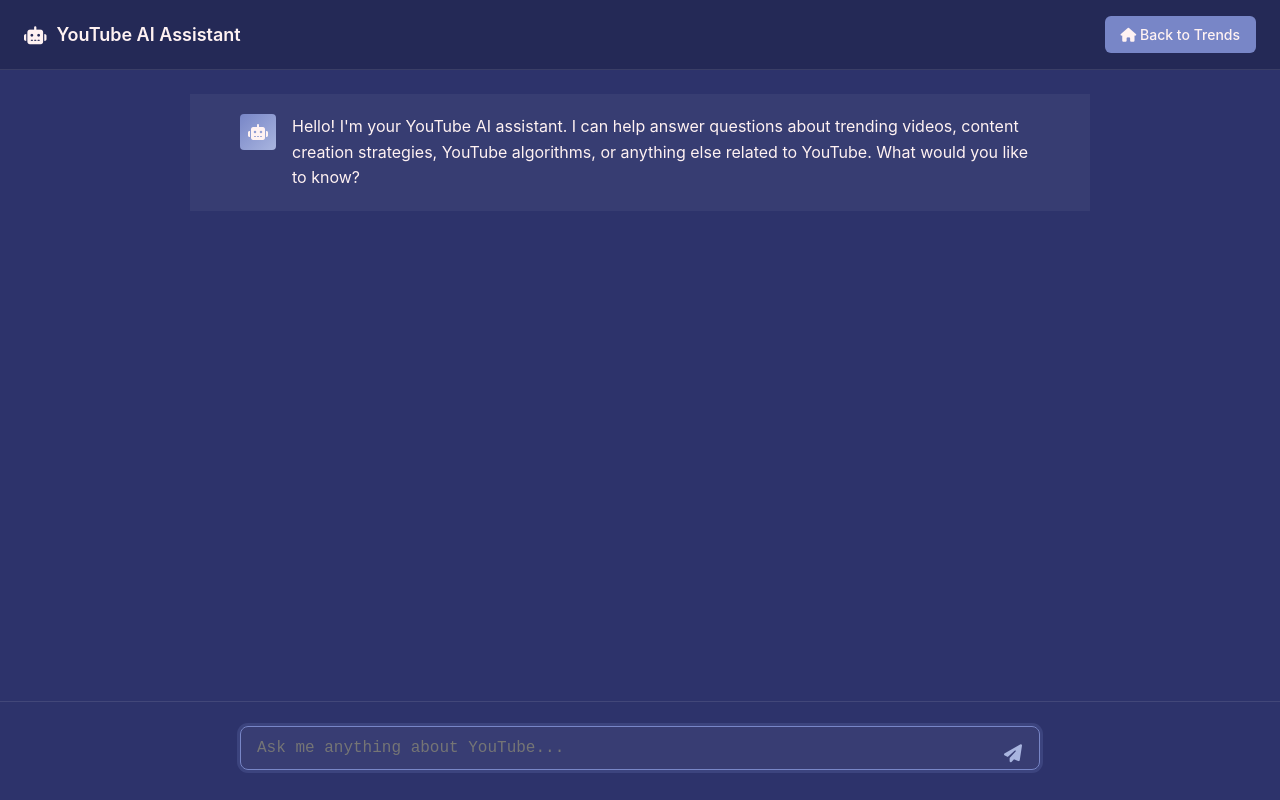
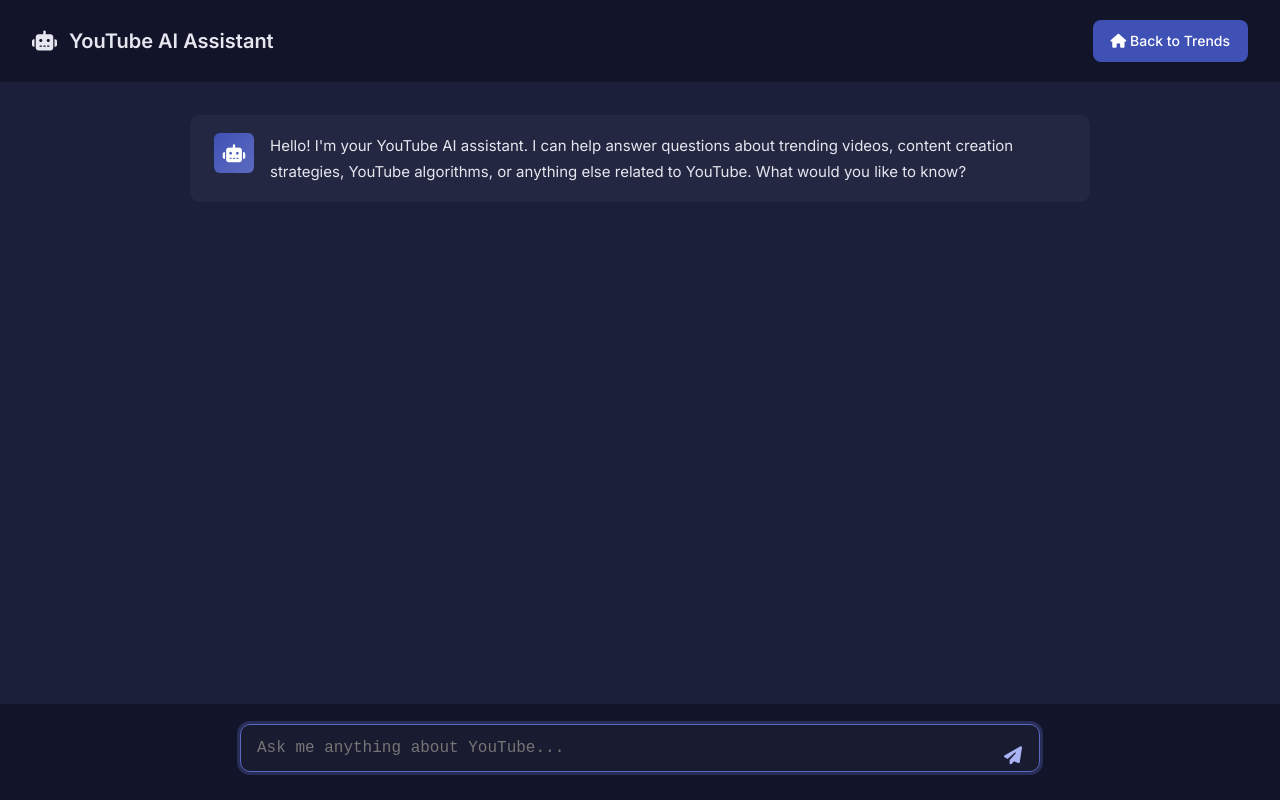
Before and after one commit to adityaREDFLAG/BuzzySocial, a plain HTML site: page chat.html in a window 1280 px wide. Drawn offline with Linux system fonts and the light colour scheme.

Commit message:
Update and rename Chat.html to chat.html

````diff
--- a/Chat.html
+++ b/chat.html
@@ -1,16 +1,19 @@
 <!DOCTYPE html>
-<html>
+<html lang="en">
 <head>
+  <meta charset="UTF-8" />
+  <meta name="viewport" content="width=device-width, initial-scale=1.0"/>
   <title>YouTube AI Chat Assistant</title>
   <link rel="stylesheet" href="https://cdnjs.cloudflare.com/ajax/libs/font-awesome/6.4.2/css/all.min.css">
+  <link href="https://fonts.googleapis.com/css2?family=Inter:wght@400;500;600&display=swap" rel="stylesheet">
   <style>
     body {
-      background: #2D336B;
-      font-family: -apple-system, BlinkMacSystemFont, 'Segoe UI', Roboto, Oxygen, Ubuntu, Cantarell, sans-serif;
-      color: #FFF2F2;
+      background: #1C1F3A;
+      font-family: 'Inter', -apple-system, BlinkMacSystemFont, 'Segoe UI', Roboto, sans-serif;
+      color: #E6E6F0;
       margin: 0;
       padding: 0;
-      line-height: 1.5;
+      line-height: 1.6;
       display: flex;
       flex-direction: column;
       height: 100vh;
@@ -20,33 +23,33 @@
       display: flex;
       justify-content: space-between;
       align-items: center;
-      padding: 16px 24px;
-      background: rgba(0, 0, 0, 0.2);
-      border-bottom: 1px solid rgba(255, 242, 242, 0.1);
+      padding: 20px 32px;
+      background-color: #121429;
+      border-bottom: 1px solid rgba(255, 255, 255, 0.05);
     }
 
     .header-title {
-      font-size: 18px;
+      font-size: 20px;
       font-weight: 600;
-      color: #FFF2F2;
+      color: #E6E6F0;
       display: flex;
       align-items: center;
-      gap: 10px;
+      gap: 12px;
     }
 
     .home-link {
-      background: #7886C7;
-      color: #FFF2F2;
-      padding: 8px 16px;
-      border-radius: 6px;
+      background: #3F51B5;
+      color: #FFFFFF;
+      padding: 10px 18px;
+      border-radius: 8px;
       text-decoration: none;
       font-weight: 500;
-      transition: background 0.2s;
       font-size: 14px;
+      transition: background 0.3s ease;
     }
 
     .home-link:hover {
-      background: #A9B5DF;
+      background: #5C6BC0;
     }
 
     .chat-container {
@@ -57,17 +60,18 @@
       margin: 0 auto;
       width: 100%;
       overflow-y: auto;
-      padding: 24px 0;
+      padding: 32px 16px;
     }
 
     .message {
       display: flex;
-      padding: 20px 24px;
-      margin-bottom: 8px;
+      padding: 18px 24px;
+      margin-bottom: 12px;
+      border-radius: 10px;
     }
 
     .ai-message {
-      background-color: rgba(255, 242, 242, 0.05);
+      background-color: rgba(255, 255, 255, 0.04);
     }
 
     .user-message {
@@ -77,42 +81,43 @@
     .message-content {
       display: flex;
       width: 100%;
-      max-width: 800px;
-      margin: 0 auto;
     }
 
     .avatar {
-      width: 36px;
-      height: 36px;
-      border-radius: 4px;
+      width: 40px;
+      height: 40px;
+      border-radius: 6px;
       display: flex;
       align-items: center;
       justify-content: center;
       margin-right: 16px;
       flex-shrink: 0;
+      font-size: 18px;
     }
 
     .ai-avatar {
-      background: linear-gradient(135deg, #7886C7, #A9B5DF);
-      color: #FFF2F2;
+      background: linear-gradient(135deg, #3F51B5, #5C6BC0);
+      color: #FFFFFF;
     }
 
     .user-avatar {
-      background: #FFF2F2;
-      color: #2D336B;
+      background: #FFFFFF;
+      color: #1C1F3A;
     }
 
     .message-text {
       flex: 1;
-      line-height: 1.6;
+      line-height: 1.7;
+      font-size: 15px;
     }
 
     .input-area {
-      padding: 24px;
-      background-color: #2D336B;
-      border-top: 1px solid rgba(255, 242, 242, 0.1);
+      padding: 20px;
+      background-color: #121429;
+      border-top: 1px solid rgba(255, 255, 255, 0.05);
       position: sticky;
       bottom: 0;
+      z-index: 10;
     }
 
     .input-container {
@@ -123,113 +128,67 @@
 
     #message-input {
       width: 100%;
-      padding: 12px 50px 12px 16px;
-      border-radius: 8px;
-      border: 1px solid #A9B5DF;
-      background: rgba(255, 242, 242, 0.05);
-      color: #FFF2F2;
+      padding: 14px 48px 14px 16px;
+      border-radius: 10px;
+      border: 1px solid #3F51B5;
+      background: rgba(255, 255, 255, 0.03);
+      color: #E6E6F0;
       font-size: 16px;
       resize: none;
-      min-height: 24px;
+      min-height: 40px;
       max-height: 200px;
       outline: none;
-      transition: border 0.2s, box-shadow 0.2s;
+      transition: border 0.3s, box-shadow 0.3s;
       box-sizing: border-box;
-      box-shadow: 0 2px 6px rgba(0, 0, 0, 0.15);
     }
 
     #message-input:focus {
-      border-color: #7886C7;
-      box-shadow: 0 0 0 3px rgba(120, 134, 199, 0.2);
+      border-color: #5C6BC0;
+      box-shadow: 0 0 0 3px rgba(92, 107, 192, 0.3);
     }
 
     #send-button {
       position: absolute;
-      bottom: 10px;
+      bottom: 12px;
       right: 12px;
       background: none;
       border: none;
-      color: #A9B5DF;
+      color: #AAB4F5;
       cursor: pointer;
       font-size: 18px;
-      transition: color 0.2s, transform 0.2s;
+      transition: color 0.3s, transform 0.2s ease;
     }
 
     #send-button:hover {
-      color: #FFF2F2;
+      color: #FFFFFF;
       transform: scale(1.1);
     }
 
     .typing-indicator {
       display: flex;
       align-items: center;
-      gap: 5px;
+      gap: 6px;
     }
 
     .typing-indicator span {
       width: 6px;
       height: 6px;
-      background: #A9B5DF;
+      background: #AAB4F5;
       border-radius: 50%;
       display: inline-block;
       opacity: 0.8;
     }
 
-    .typing-indicator span:nth-child(1) {
-      animation: typingAnimation 1s infinite 0s;
+    .typing-indicator span:nth-child(1) { animation: typingAnimation 1s infinite 0s; }
+    .typing-indicator span:nth-child(2) { animation: typingAnimation 1s infinite 0.2s; }
+    .typing-indicator span:nth-child(3) { animation: typingAnimation 1s infinite 0.4s; }
+
+    @keyframes typingAnimation {
+      0%   { transform: translateY(0); opacity: 0.8; }
+      50%  { transform: translateY(-4px); opacity: 1; }
+      100% { transform: translateY(0); opacity: 0.8; }
     }
 
-    .typing-indicator span:nth-child(2) {
-      animation: typingAnimation 1s infinite 0.2s;
-    }
-
-    .typing-indicator span:nth-child(3) {
-      animation: typingAnimation 1s infinite 0.4s;
-    }
-
-    @keyframes typingAnimation {
-      0% {
-        transform: translateY(0px);
-        opacity: 0.8;
-      }
-      50% {
-        transform: translateY(-3px);
-        opacity: 1;
-      }
-      100% {
-        transform: translateY(0px);
-        opacity: 0.8;
-      }
-    }
-
-    /* Auto-resize textarea */
-    #message-input {
-      overflow: hidden;
-    }
-
-    #message-input:focus {
-      outline: none;
-    }
-
-    /* For WebKit browsers (Chrome, Safari) */
-    ::-webkit-scrollbar {
-      width: 8px;
-    }
-
-    ::-webkit-scrollbar-track {
-      background: rgba(255, 242, 242, 0.05);
-    }
-
-    ::-webkit-scrollbar-thumb {
-      background-color: rgba(255, 242, 242, 0.15);
-      border-radius: 4px;
-    }
-
-    ::-webkit-scrollbar-thumb:hover {
-      background-color: rgba(255, 242, 242, 0.25);
-    }
-
-    /* Welcome Effect */
     .welcome-message {
       opacity: 0;
       animation: fadeIn 1s ease-in-out forwards;
@@ -240,28 +199,43 @@
       to { opacity: 1; transform: translateY(0); }
     }
 
-    /* Link styling within AI messages */
     .message-text a {
-      color: #A9B5DF;
+      color: #AAB4F5;
       text-decoration: underline;
       transition: color 0.2s;
     }
 
     .message-text a:hover {
-      color: #FFF2F2;
+      color: #FFFFFF;
     }
 
-    /* Code styling */
     pre {
-      background: rgba(0, 0, 0, 0.2);
+      background: rgba(255, 255, 255, 0.05);
       padding: 16px;
-      border-radius: 6px;
+      border-radius: 8px;
       overflow-x: auto;
     }
 
     code {
       font-family: monospace;
       font-size: 14px;
+    }
+
+    ::-webkit-scrollbar {
+      width: 8px;
+    }
+
+    ::-webkit-scrollbar-track {
+      background: rgba(255, 255, 255, 0.05);
+    }
+
+    ::-webkit-scrollbar-thumb {
+      background-color: rgba(255, 255, 255, 0.15);
+      border-radius: 4px;
+    }
+
+    ::-webkit-scrollbar-thumb:hover {
+      background-color: rgba(255, 255, 255, 0.3);
     }
   </style>
 </head>
@@ -305,14 +279,12 @@
     const messageInput = document.getElementById('message-input');
     const sendButton = document.getElementById('send-button');
 
-    // Auto-resize textarea based on content
-    messageInput.addEventListener('input', function() {
+    messageInput.addEventListener('input', function () {
       this.style.height = 'auto';
-      this.style.height = (this.scrollHeight) + 'px';
+      this.style.height = this.scrollHeight + 'px';
     });
 
-    // Send message on Enter (but allow Shift+Enter for new line)
-    messageInput.addEventListener('keydown', function(e) {
+    messageInput.addEventListener('keydown', function (e) {
       if (e.key === 'Enter' && !e.shiftKey) {
         e.preventDefault();
         sendMessage();
@@ -325,36 +297,24 @@
       const message = messageInput.value.trim();
       if (!message) return;
 
-      // Add user message
       addMessage('user', message);
-
-      // Clear input and reset height
       messageInput.value = '';
       messageInput.style.height = 'auto';
-
-      // Show typing indicator
       showTypingIndicator();
-
-      // Get AI response
       getAIResponse(message);
     }
 
     function addMessage(role, content) {
       const messageDiv = document.createElement('div');
       messageDiv.className = role === 'user' ? 'message user-message' : 'message ai-message';
-
       messageDiv.innerHTML = `
         <div class="message-content">
           <div class="avatar ${role === 'user' ? 'user-avatar' : 'ai-avatar'}">
             <i class="fas ${role === 'user' ? 'fa-user' : 'fa-robot'}"></i>
           </div>
           <div class="message-text">${content}</div>
-        </div>
-      `;
-
+        </div>`;
       chatContainer.appendChild(messageDiv);
-
-      // Scroll to bottom
       chatContainer.scrollTop = chatContainer.scrollHeight;
     }
 
@@ -362,40 +322,26 @@
       const typingDiv = document.createElement('div');
       typingDiv.className = 'message ai-message';
       typingDiv.id = 'typing-indicator';
-
       typingDiv.innerHTML = `
         <div class="message-content">
-          <div class="avatar ai-avatar">
-            <i class="fas fa-robot"></i>
-          </div>
-          <div class="typing-indicator">
-            <span></span>
-            <span></span>
-            <span></span>
-          </div>
-        </div>
-      `;
-
+          <div class="avatar ai-avatar"><i class="fas fa-robot"></i></div>
+          <div class="typing-indicator"><span></span><span></span><span></span></div>
+        </div>`;
       chatContainer.appendChild(typingDiv);
       chatContainer.scrollTop = chatContainer.scrollHeight;
     }
 
     function hideTypingIndicator() {
-      const typingIndicator = document.getElementById('typing-indicator');
-      if (typingIndicator) {
-        typingIndicator.remove();
-      }
+      const typing = document.getElementById('typing-indicator');
+      if (typing) typing.remove();
     }
 
     async function getAIResponse(message) {
       try {
         const prompt = `You are a helpful YouTube analytics and content expert assistant.
-                        You provide insights about YouTube trends, content creation, and analytics.
+        Provide insightful answers about trends, algorithm strategies, or content ideas.
 
-                        User question: ${message}
-
-                        Provide a helpful and informative response. Include specific details, examples,
-                        or actionable advice when appropriate.`;
+        User: ${message}`;
 
         const response = await fetch('https://api.together.xyz/v1/chat/completions', {
           method: 'POST',
@@ -411,38 +357,24 @@
 
         const data = await response.json();
         const aiReply = data.choices[0].message.content;
-
-        // Hide typing indicator and show response
         hideTypingIndicator();
         addMessage('ai', formatResponse(aiReply));
-      } catch (error) {
-        // Hide typing indicator and show error message
+      } catch (err) {
         hideTypingIndicator();
-        addMessage('ai', "Sorry, I'm having trouble connecting to my brain right now. Please try again in a moment.");
+        addMessage('ai', "Oops! Something went wrong. Please try again shortly.");
       }
     }
 
     function formatResponse(text) {
-      // Basic formatting for code blocks, bold, italic
-      let formatted = text
-        // Replace markdown code blocks with HTML
+      return text
         .replace(/```([\s\S]*?)```/g, '<pre><code>$1</code></pre>')
-        // Replace markdown bold with HTML bold
         .replace(/\*\*(.*?)\*\*/g, '<strong>$1</strong>')
-        // Replace markdown italic with HTML italic
         .replace(/\*(.*?)\*/g, '<em>$1</em>')
-        // Replace URLs with clickable links
         .replace(/(https?:\/\/[^\s]+)/g, '<a href="$1" target="_blank">$1</a>')
-        // Replace line breaks with HTML breaks
         .replace(/\n/g, '<br>');
-
-      return formatted;
     }
 
-    // Focus input on page load
-    window.onload = function() {
-      messageInput.focus();
-    };
+    window.onload = () => messageInput.focus();
   </script>
 </body>
 </html>
````
